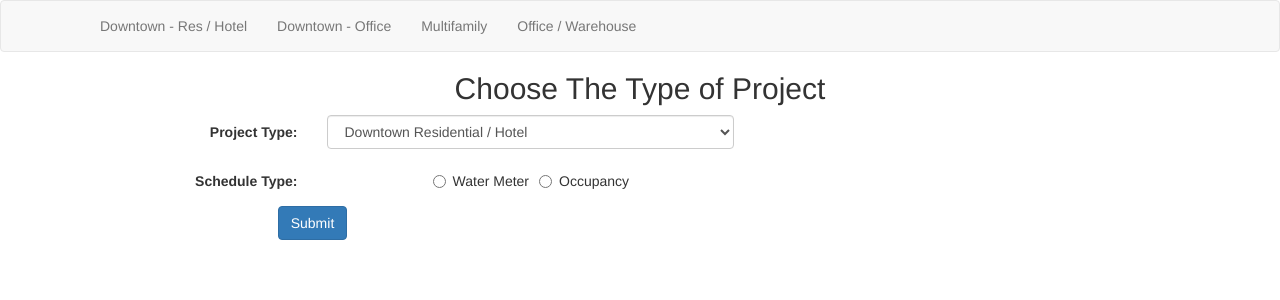
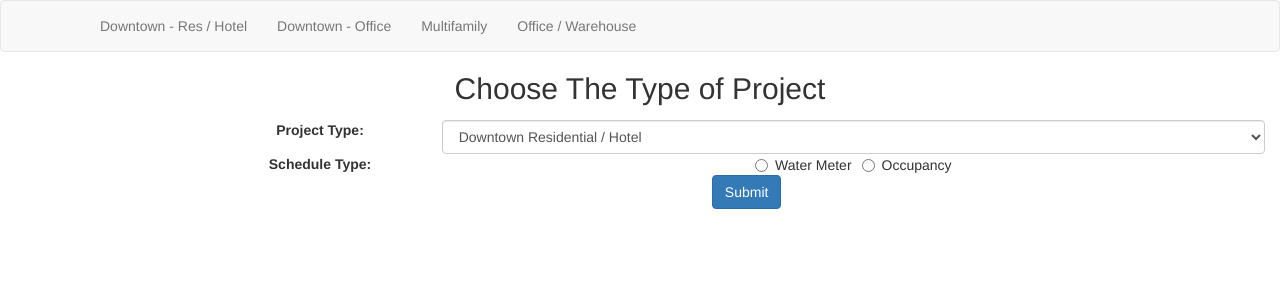
Before and after one commit to mateoholman/MeterTcoDates, a React (Create React App) app: page / in a window 1280 px wide. Shown: the top 300 px of the page. Built offline with nearby package versions, Linux system fonts and the light colour scheme.

Commit message:
Updated form layout

```diff
--- a/src/components/ProjectForm.js
+++ b/src/components/ProjectForm.js
@@ -7,13 +7,13 @@ class ProjectForm extends Component {
       <div className="project-form">
         <h2>Choose The Type of Project</h2>
 
-        <Form horizontal>
+        <Form>
 
           <FormGroup controlId="projectType">
-            <Col smOffset={1} componentClass={ControlLabel} sm={2}>
+            <Col smOffset={2} componentClass={ControlLabel} sm={2}>
               Project Type:
             </Col>
-            <Col sm={4}>
+            <Col sm={8}>
               <FormControl componentClass="select" placeholder="DTRes">
                 <option value="DTRes">Downtown Residential / Hotel</option>
                 <option value="DTOffice">Downtown Office</option>
@@ -24,10 +24,10 @@ class ProjectForm extends Component {
           </FormGroup>
 
           <FormGroup controlId="scheduleType">
-            <Col smOffset={1} componentClass={ControlLabel} sm={2}>
+            <Col smOffset={2} componentClass={ControlLabel} sm={2}>
               Schedule Type:
             </Col>
-            <Col sm={4}>
+            <Col sm={8}>
               <Radio name="waterMeter" inline>Water Meter</Radio>
               <Radio name="occupancy" inline>Occupancy</Radio>
             </Col>
```
